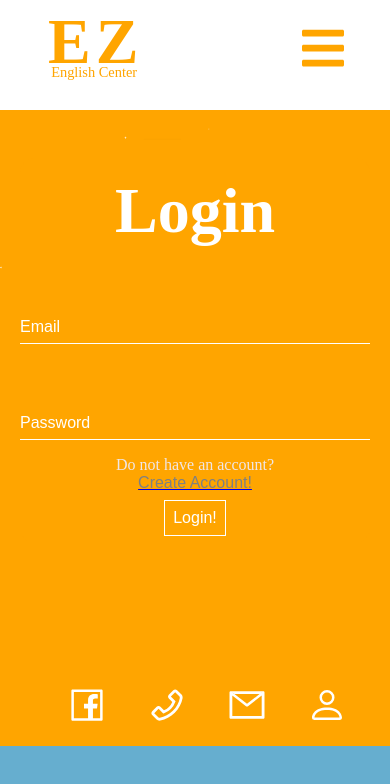
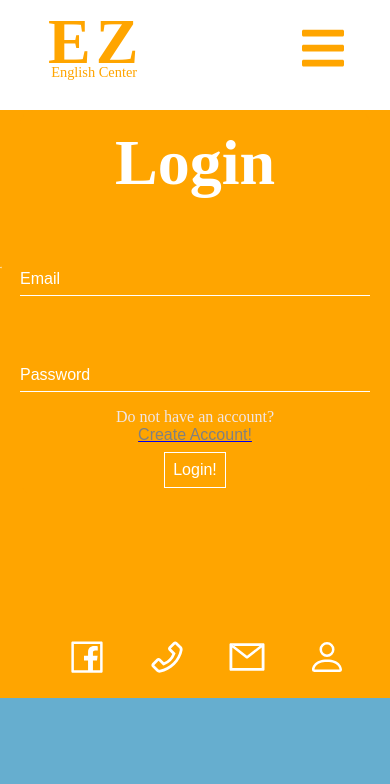
Before and after one commit to tadzius1996/Eazy, a React (Create React App) app: page /Login in a window 390 px wide. Shown: the top 784 px of the page. Built offline with nearby package versions, Linux system fonts and the light colour scheme; no server answers; a web font is replaced by a local one.

Commit message:
responsive8

```diff
--- a/src/components/Footer.css
+++ b/src/components/Footer.css
@@ -2,7 +2,7 @@
     background-color: orange;
     font-size: 4rem;
     position: absolute;
-    bottom: -390vh;
+    bottom: -380vh;
     width: 100%;
     height: 13.5rem;
     z-index: -1;
--- a/src/components/Home.css
+++ b/src/components/Home.css
@@ -580,7 +580,7 @@
 
 .slide img{
   width:100vh;
-  height: 50%;
+  height: 50vh;
   z-index: 10000000000;
   margin: auto;
   margin-top: 13.5rem;
--- a/src/components/Login.css
+++ b/src/components/Login.css
@@ -17,7 +17,7 @@
 .login-place {
     margin-top: -3rem;
     background-color: var(--primaryColor);
-    padding-top: 3rem;
+    padding-top: 0rem;
 }
 
 .contact-container {
@@ -279,7 +279,7 @@
     .login-place {
         margin-top: -3rem;
         background-color: var(--primaryColor);
-        padding-top: 3rem;
+        padding-top: 0rem;
         z-index: 1;
     }
 
--- a/src/components/Navbar.js
+++ b/src/components/Navbar.js
@@ -17,7 +17,17 @@ function Navbar() {
         Aos.init({duration: 3000});
       }, []);
 
+      let prevScrollpos = window.pageYOffset;
+      window.onscroll = function() {
 
+      let currentScrollpos = window.pageYOffset;
+      if(prevScrollpos > currentScrollpos) {
+          document.getElementById('navbar').style.top = '0';
+      } else {
+          document.getElementById('navbar').style.top = '-125px';
+      }
+      prevScrollpos = currentScrollpos;
+      }
 
 
     const [open, setOpen] = useState(false);
```
